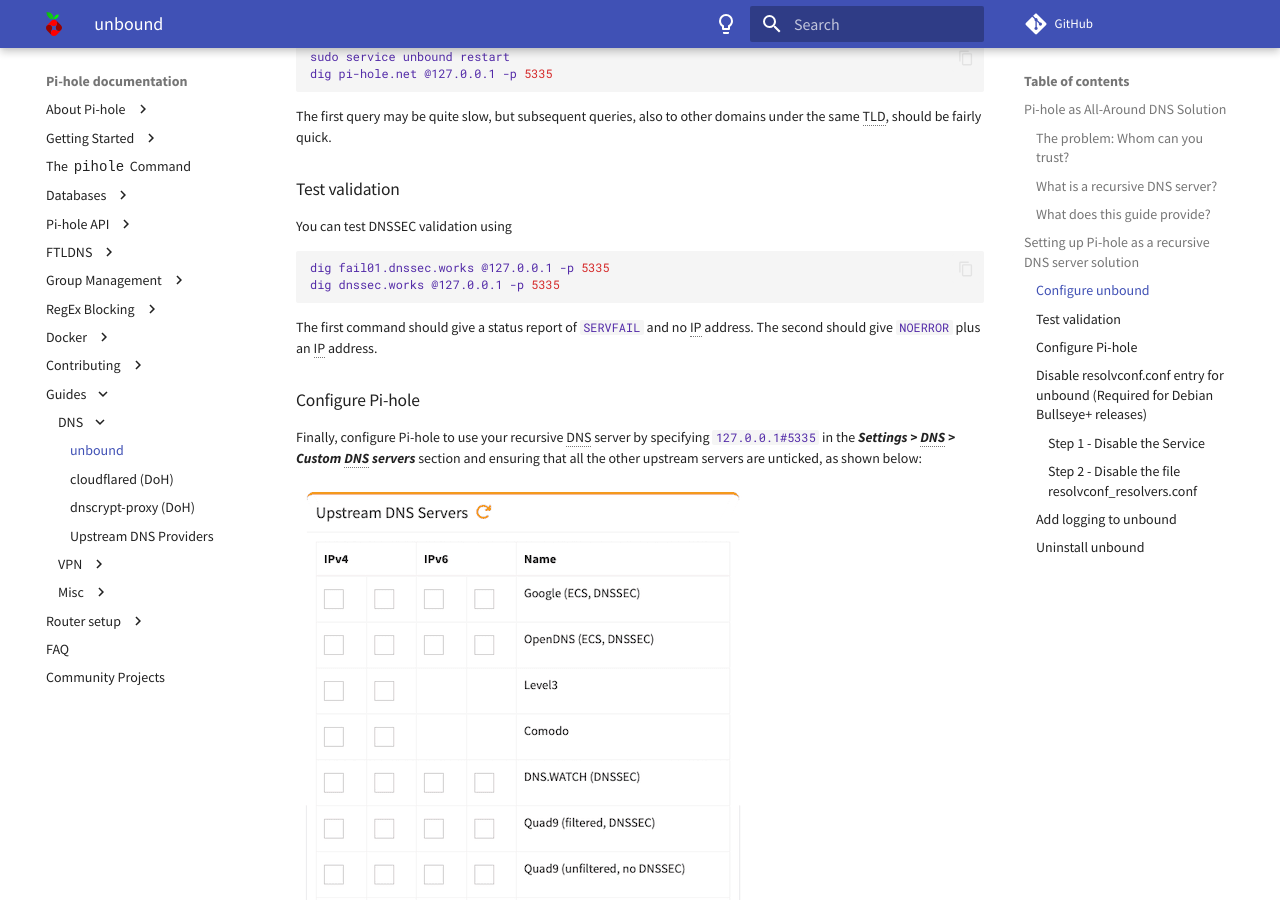
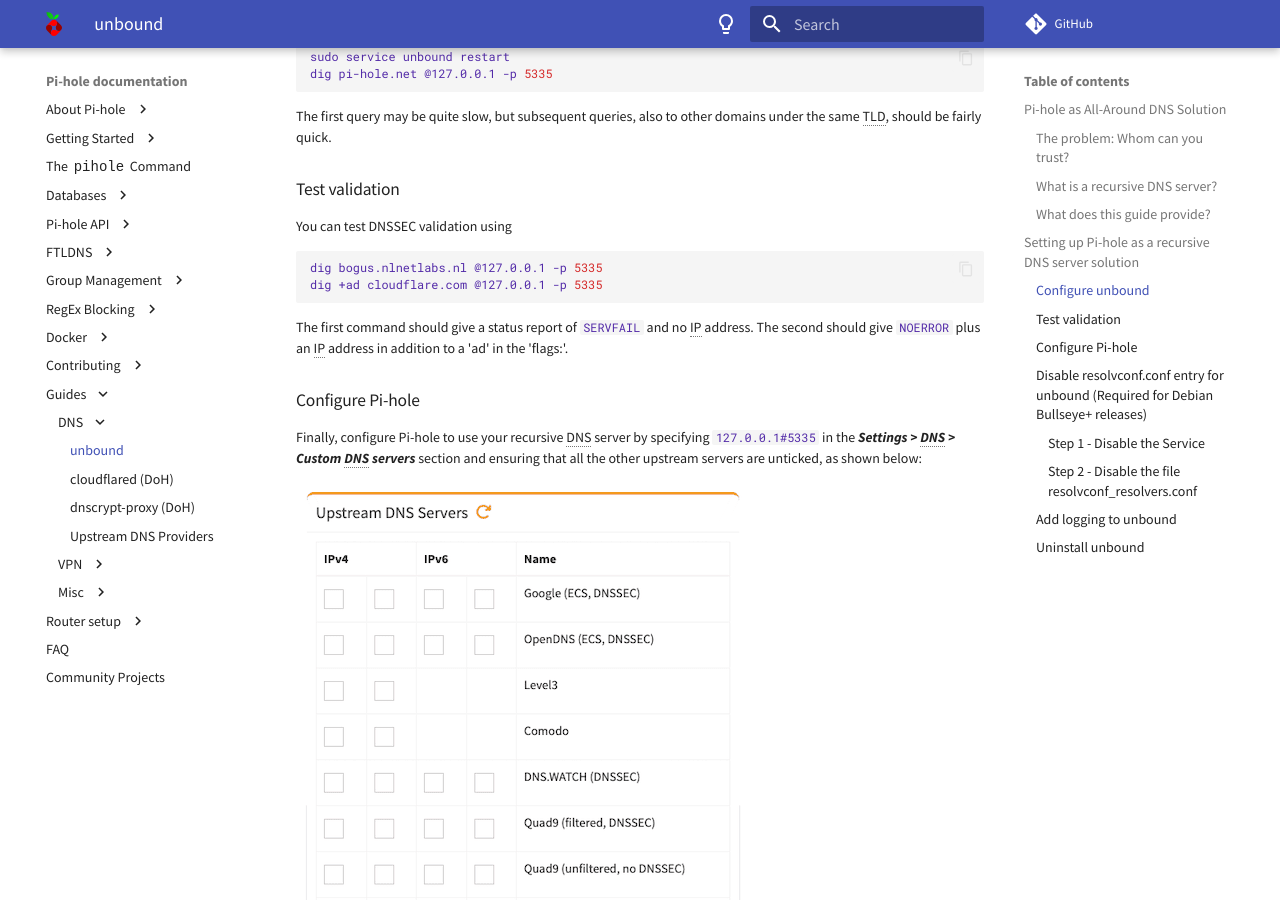
Before and after one commit to pi-hole/docs, an MkDocs documentation site: the page built from docs/guides/dns/unbound.md, in a window 1280 px wide and 900 px high, scrolled down 3742 px. Built offline with MkDocs 1.6.1 and Material for MkDocs 9.7.7, drawn with Linux system fonts in a browser that asks for light colours; comment, search, counter and statistics services are not loaded.

Commit message:
Update unbound.md to fix DNSSEC validation domain error
Update DNSSEC validation domains in the guide to resolve the misconfiguration affecting fail01.dnssec.works (status: NOERROR)

Fixes #1251 (Unbound negative test validation fails)


Signed-off-by: HeliusMagnum <82977614+HeliusMagnum@users.noreply.github.com>

````diff
--- a/docs/guides/dns/unbound.md
+++ b/docs/guides/dns/unbound.md
@@ -168,11 +168,11 @@
 You can test DNSSEC validation using
 
 ```bash
-dig fail01.dnssec.works @127.0.0.1 -p 5335
-dig dnssec.works @127.0.0.1 -p 5335
+dig bogus.nlnetlabs.nl @127.0.0.1 -p 5335
+dig +ad cloudflare.com @127.0.0.1 -p 5335
 ```
 
-The first command should give a status report of `SERVFAIL` and no IP address. The second should give `NOERROR` plus an IP address.
+The first command should give a status report of `SERVFAIL` and no IP address. The second should give `NOERROR` plus an IP address in addition to a 'ad' in the 'flags:'.
 
 ### Configure Pi-hole
 
````
